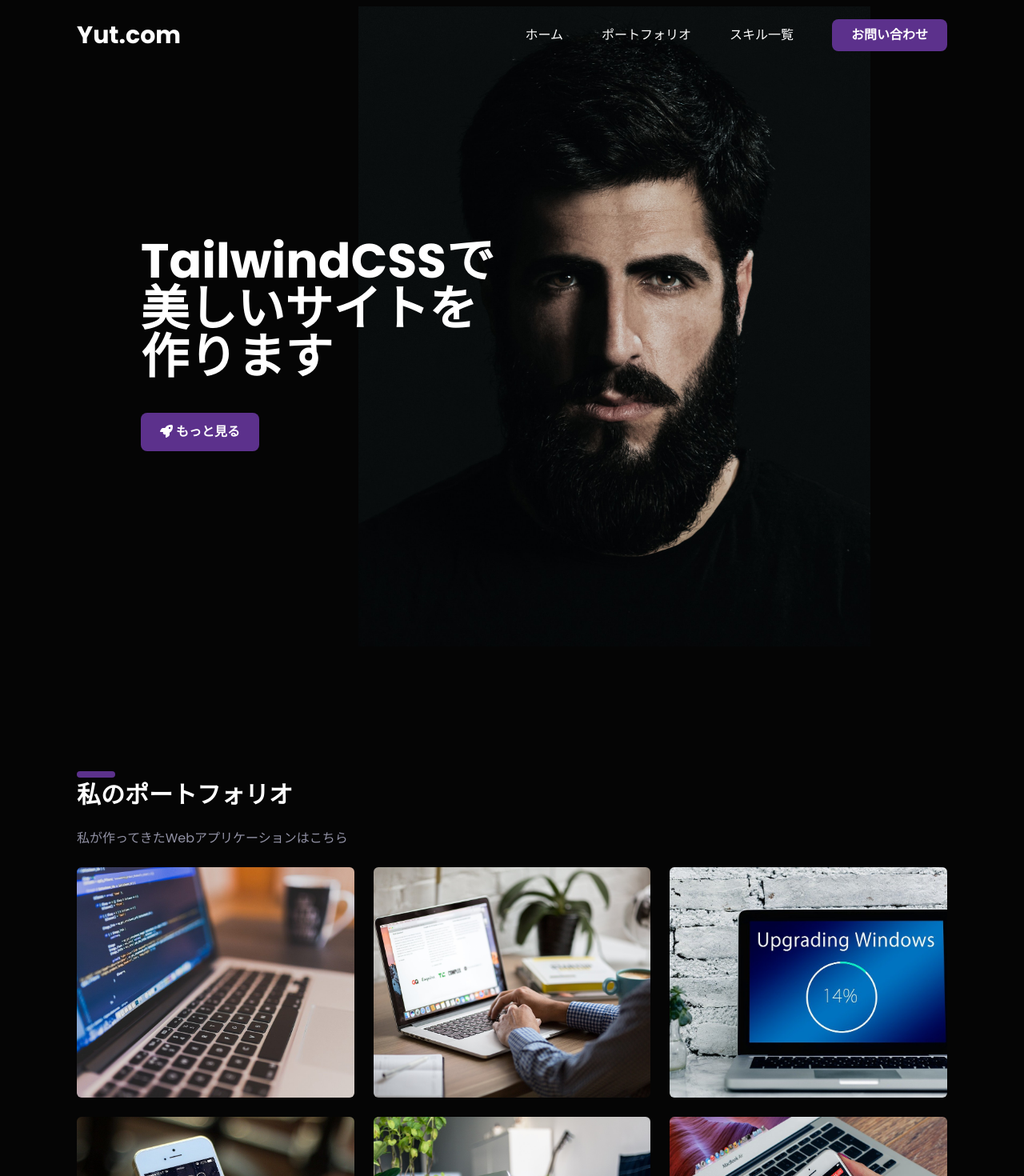
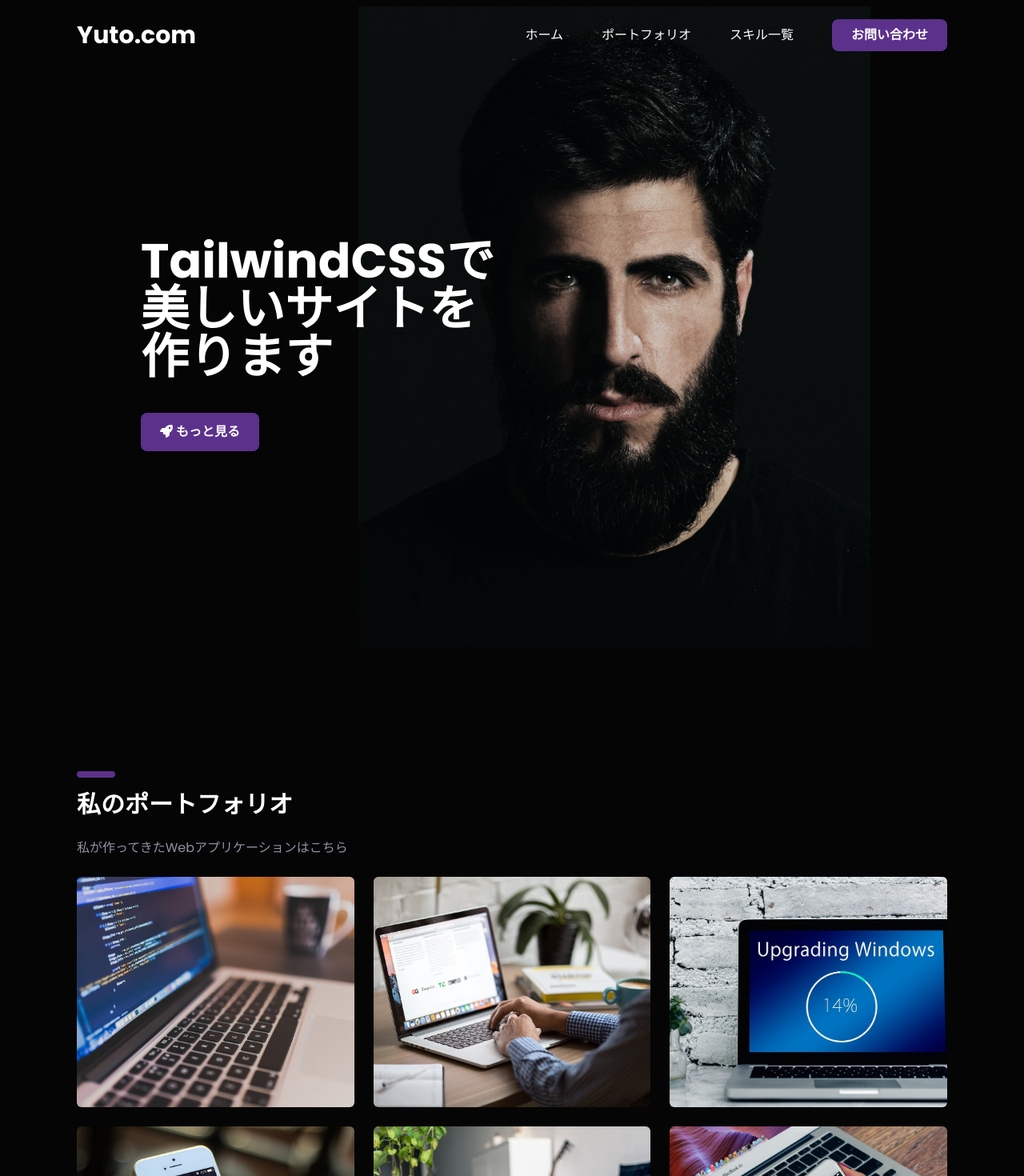
Before and after one commit to Yuto299/Tailwind-css-nyuumon2, a React (Vite) app: page / in a window 1280 px wide. Shown: the top 1470 px of the page at 80% size. Built offline with nearby package versions, Linux system fonts and the light colour scheme.

Commit message:
微調整を加えた

```diff
--- a/src/App.css
+++ b/src/App.css
@@ -13,7 +13,7 @@ body {
 
 .secondary-title::before {
   content: '';
-  @apply block w-12 h-2 bg-theme rounded-full mb-1;
+  @apply block w-12 h-2 bg-theme rounded-full mb-4;
 }
 
 .section-paragraph {
--- a/src/App.jsx
+++ b/src/App.jsx
@@ -16,7 +16,7 @@ export const App = () => {
       {/* // ナビゲーションバー */}
       <header className='py-6'>
         <div className='container mx-auto flex justify-between items-center px-8 md:px-14 lg:px-24 w-full'>
-          <div className='text-3xl font-bold'>Yut.com</div>
+          <div className='text-3xl font-bold'>Yuto.com</div>
           <div className='space-x-12 hidden md:flex items-center'>
             <a href='#home' className='hover:text-selected-text transition-all duration-300'>
               ホーム
@@ -184,7 +184,7 @@ export const App = () => {
               </button>
             </div>
             <div>
-              <p className='text-secondary'>000-111-2222</p>
+              <p className='text-secondary'>080-3930-4736</p>
               <a href='mailto:21e1042@u.seijo.ac.jp'>21e1042@u.seijo.ac.jp</a>
               {/* SNS */}
               <div className='mt-20 space-x-6'>
```
